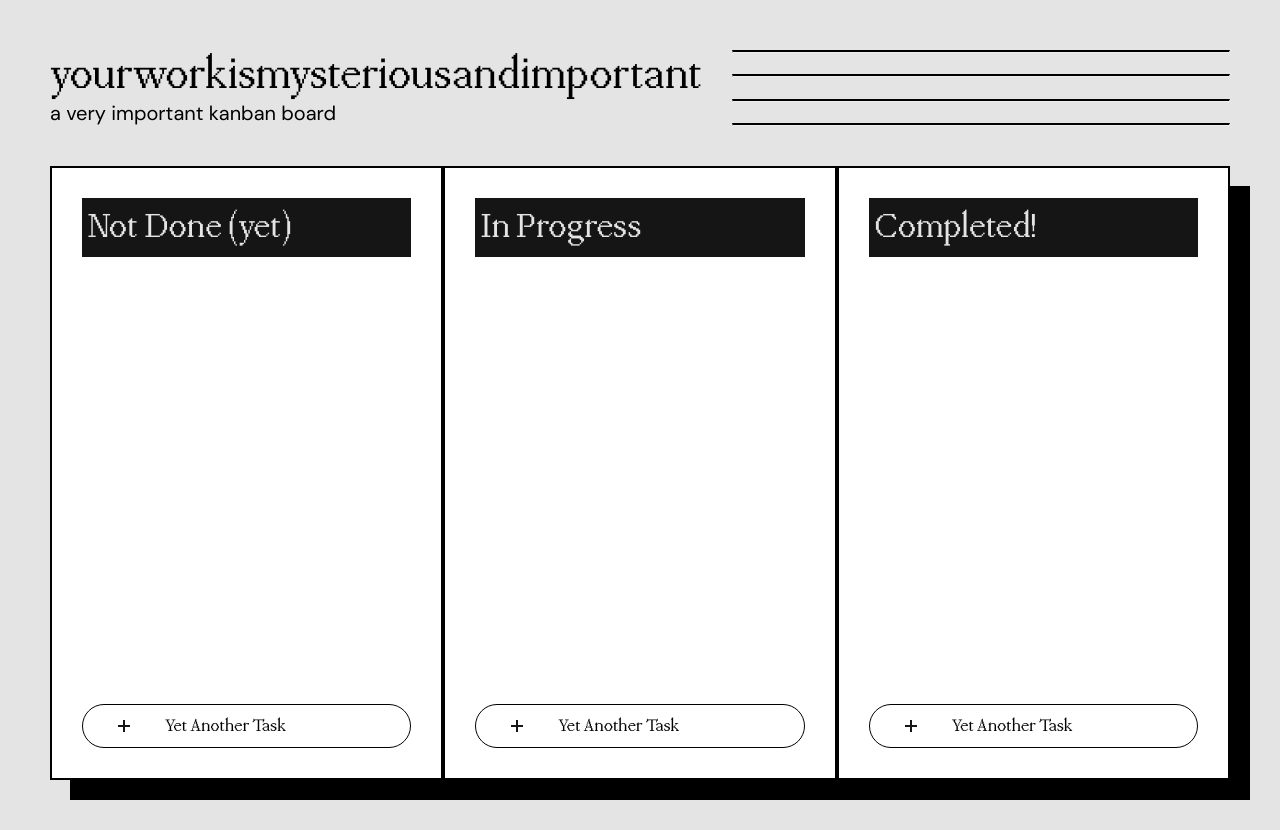
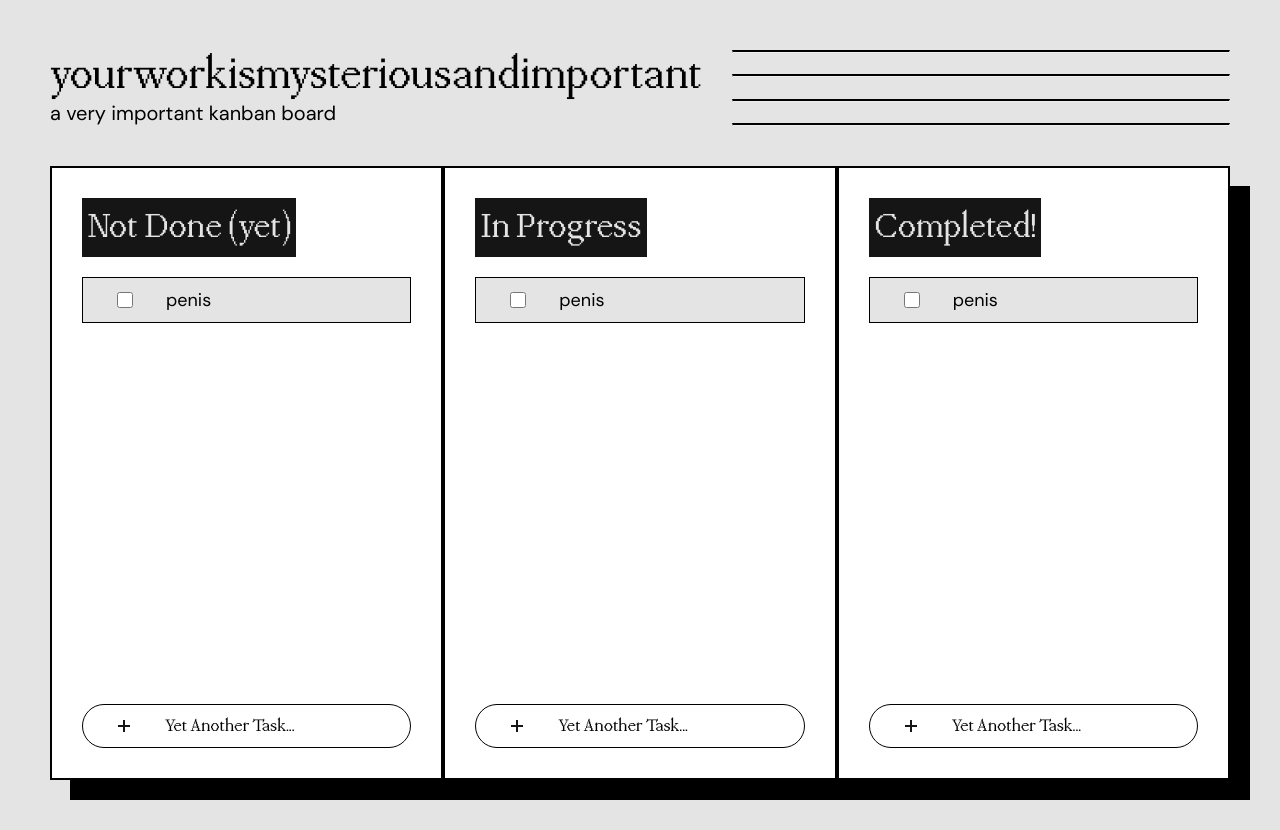
Before and after one commit to 1ucyhan/mysterious-and-important, a React (Create React App) app: page / in a window 1280 px wide. Built offline with nearby package versions, Linux system fonts and the light colour scheme.

Commit message:
task component

```diff
--- a/src/components/Column.tsx
+++ b/src/components/Column.tsx
@@ -1,5 +1,6 @@
 import styled from 'styled-components'
-import plus from '/plus.svg'
+import Task from './Task';
+
 
 const Header = styled.h3`
     font-size: 36px;
@@ -9,7 +10,7 @@ const Header = styled.h3`
     color: #E4E4E4;
     background: #151515;
     display: inline-block;
-    width: fit;
+    width: fit-content;
 `
 const Background = styled.div`
     display: flex;
@@ -46,10 +47,12 @@ const Column: React.FC<ColumnProps> = ({title}) => {
     return (
         <Background>
             <Header>{title}</Header>
+            <Task taskName="penis"></Task>
             <AddTaskButton>
                 <img src="/plus.svg" alt="plus icon" />
-                Yet Another Task
+                Yet Another Task...
             </AddTaskButton>
+
         </Background>
 
     );
--- /dev/null
+++ b/src/components/Task.tsx
@@ -0,0 +1,39 @@
+import styled from 'styled-components'
+
+const TaskWrapper = styled.div`
+    display: flex;
+    justify-content: left;
+    align-items: center;
+    margin-top: 20px;
+    gap: 30px;
+    width: fill;
+    font-family: dmFont;
+    bottom: 30px;
+    padding: 10px 30px;
+    background-color: #E4E4E4;
+    font-size: 18px;
+    border: 1px black solid;
+`
+
+const Checkbox = styled.input.attrs({ type: 'checkbox' })`
+    width: 16px;
+    height: 16px;
+    cursor: pointer;
+    accent-color: #151515;
+    border-radius: 50%;
+`
+
+interface TaskProps {
+    taskName: string;
+}
+
+const Task: React.FC<TaskProps> = ({taskName}) => {
+    return (
+        <TaskWrapper>
+            <Checkbox></Checkbox>
+            {taskName}
+        </TaskWrapper>
+    );
+};
+
+export default Task;
```
Also changed, not shown: src/components/Board.tsx (deleted, +0 -13 lines).
